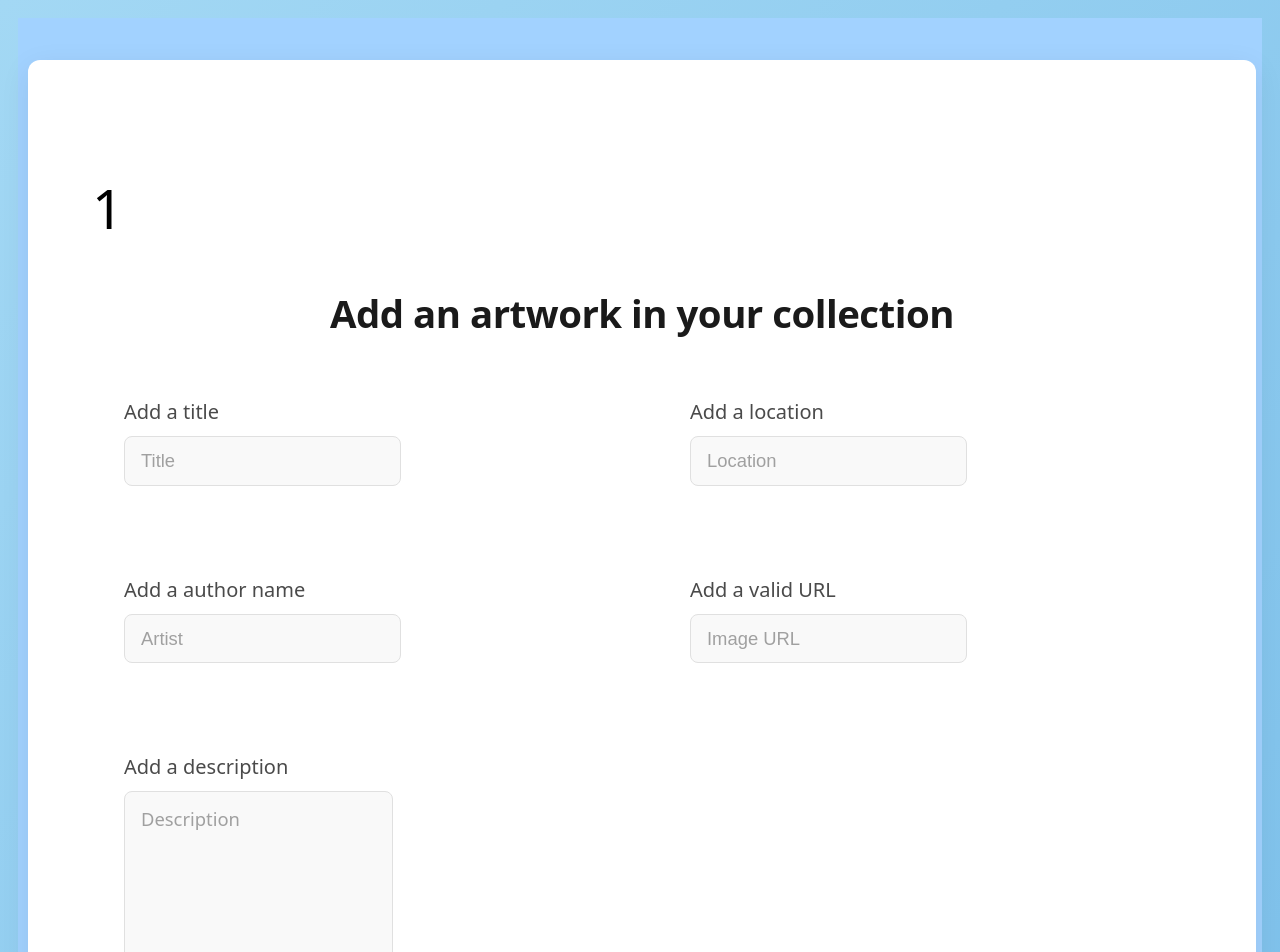
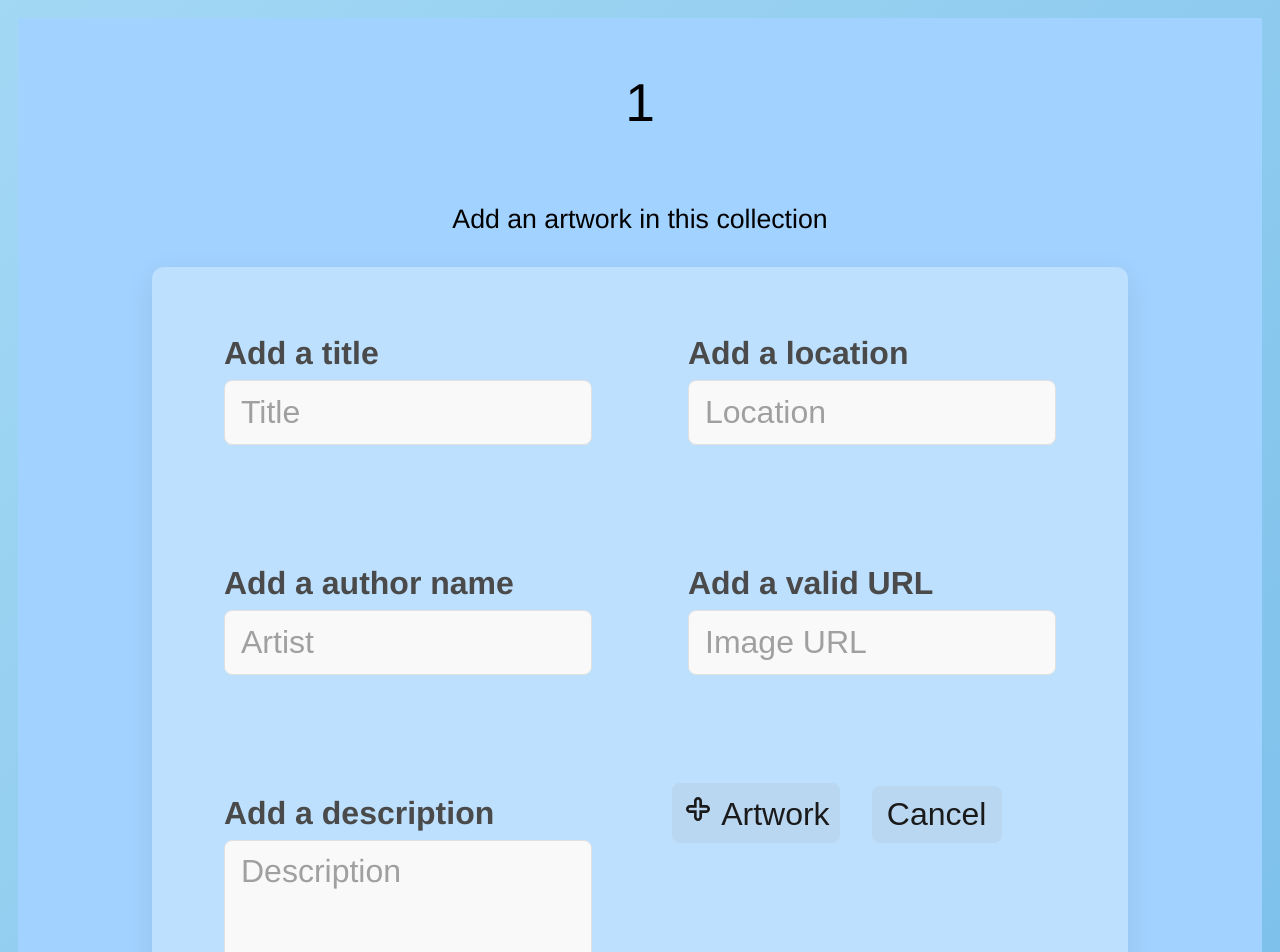
Before and after one commit to CarmenChapi/SE-Exhibition-Curation-Platform-FE, a React (Vite) app in the folder appFE/: page /home/collections/1/1/add in a window 1280 px wide. Shown: the top 952 px of the page. Built offline with nearby package versions, Linux system fonts and the light colour scheme; no server answers.

Commit message:
this commit will add improvement about the visual of the My galleries pages

```diff
--- a/appFE/src/App.css
+++ b/appFE/src/App.css
@@ -1,34 +1,14 @@
 .collection-add-main {
-  max-width: auto;
+  width: 100%;
+  max-width: 70vw;
   margin: 2rem auto;
   padding: 2.5rem;
-  background-color: #ffffff;
+  background-color: #bde0fe;
   border-radius: 12px;
   box-shadow: 0 8px 30px rgba(0, 0, 0, 0.08);
-  font-family: system-ui, -apple-system, sans-serif;
+    font-size: 2rem;
+  font-weight: 600;
 }
-.collection-add-main h3 {
-  margin-top: 0;
-  margin-bottom: 2rem;
-  color: #1a1a1a;
-  font-size: 1.5rem;
-  font-weight: 600;
-  text-align: center;
-  letter-spacing: -0.5px;
-}
-.artwork-form {
-  display: flex;
-  flex-direction: column;
-  gap: 1.5rem;
-}
-
-@media (min-width: 900px) {
-  .collection-add-main {
-    max-width: 1100px;
-    width: min(95%, 1100px);
-    padding: 4rem;
-  }
-
   .artwork-form {
     width: 100%;
     max-width: 100%;
@@ -38,42 +18,9 @@
   }
 
   .artwork-form .form-row {
-    margin-bottom: 0;
+    margin-bottom: 2rem;
   }
 
-  .artwork-form textarea {
-    grid-column: 1 / -1;
-    min-height: 180px;
-  }
-
-  .btn-add {
-    width: fit-content;
-    grid-column: 1 / -1;
-    justify-self: end;
-    margin-top: 1.5rem;
-    padding: 1.2rem 1.6rem;
-  }
-
-  .collection-add-main h3 {
-    font-size: 3rem;
-  }
-
-  .artwork-form label {
-    font-size: 1.6rem;
-    line-height: 1.6;
-  }
-
-  .artwork-form input[type="text"],
-  .artwork-form textarea,
-  .btn-add {
-    font-size: 1.4rem;
-  }
-
-  .artwork-form input[type="text"],
-  .artwork-form textarea {
-    padding: 1.1rem 1.3rem;
-  }
-}
 
 /* Contenedor principal en cuadrícula responsiva */
 .collections-grid {
@@ -88,7 +35,7 @@
 /* La tarjeta individual */
 .collection-card,
 .collection-card2 {
-   background-color: #bad7f1;
+   background-color: #bde0fe;
   overflow: hidden; /* Corta las esquinas de la imagen si sobresale */
   box-shadow: 0 4px 15px rgba(0, 0, 0, 0.05);
   transition: transform 0.3s ease, box-shadow 0.3s ease;
@@ -107,10 +54,11 @@
   gap: 0;
   margin-top: 100px;
   margin-bottom: 60px;
+     background-color: #bad7f1;
 }
 
 .collection-card:hover {
-  transform: translateY(-5px); /* Flota un poco al pasar el ratón */
+ /* // transform: translateY(-5px); Flota un poco al pasar el ratón */
   box-shadow: 0 10px 25px rgba(0, 0, 0, 0.1);
 }
 
@@ -165,15 +113,15 @@
   margin: 10px 0;
   color: #1a1a1a;
    padding: 0;
-  background: #bad7f1;
+  background: #bde0fe;
   text-transform: capitalize; /* Pone la primera letra en mayúscula */
 }
 
 /* Botón principal de añadir */
-.btn-add-art {
+.btn-add-art, .btn-add {
   width: auto;
   padding: 10px;
-  background: #bad7f1; /* Negro para mantener el estilo minimalista */
+  background: #bde0fe; /* Negro para mantener el estilo minimalista */
   color: #1a1a1a;
   border: none;
   border-radius: 8px;
@@ -181,12 +129,18 @@
   cursor: pointer;
   transition: background 0.2s;
 }
+.btn-add{
+   background: #bad7f1;
+}
+btn-add-art:hover,.btn-add:hover {
+    transform: scale(1.09);  /* Agranda la imagen un 5% para que se note el "click" */
+  opacity: 0.5;
+  /* transform: translateY(-10px); */
+  background-color: #bde0fe;
+  box-shadow: 0 6px 14px rgba(0, 0, 0, 0.14);
+}
 
-.btn-add-art:hover {
-  background: #a2d2ff;
-    transform: translateY(-2px);
 
-}
 
 .button-group {
   display: flex;
@@ -195,7 +149,9 @@
   margin: 5px;
   max-width: 100%;
 }
-
+.button-group.hover {
+  transform: translateY(-0.2px);
+}
 .label {
   text-align: center;
 }
@@ -411,7 +367,7 @@ input[type="checkbox"] {
 .share-container {
   text-align: center;
   margin: 5rem;
-  background-color:#bad7f1;
+  background-color:#bde0fe;
   border-radius: 5px;
      padding: 6px 10px;
      max-width: 100%;
@@ -510,25 +466,15 @@ input[type="checkbox"] {
   margin-bottom: 1rem;
 }
 
-
-/* .artwork-form textarea {
-  height: max-content;
-  width: 100%;
-  padding: 0.5rem;
-  border-radius: 4px;
-  border: 1px solid #ccc;
-  box-sizing: border-box;
-  margin-left: 1rem;
-} */
-
 /* Filas del formulario (Label + Input) */
 .form-row label {
   display: flex;
   flex-direction: column;
   gap: 0.5rem;
+  width: 100%;
   color: #4a4a4a;
-  font-size: 0.85rem;
-  font-weight: 500;
+  font-size: 2rem;
+  font-weight: 600;
 }
 
 /* Inputs y Textarea comunes */
@@ -539,7 +485,7 @@ input[type="checkbox"] {
   border: 1px solid #e0e0e0;
   border-radius: 8px;
   background-color: #f9f9f9;
-  font-size: 0.95rem;
+  font-size: 2rem;
   color: #333333;
   transition: all 0.2s ease-in-out;
   box-sizing: border-box; /* Evita que el padding deforme el ancho */
@@ -562,58 +508,15 @@ input[type="checkbox"] {
 
 /* Altura fija y comportamiento del Textarea */
 .artwork-form textarea {
-  height: 120px;
+  height: 140px;
   resize: vertical; /* Permite estirar solo hacia abajo */
   font-family: inherit; /* Hereda la fuente del input */
 }
 
-/* Botón de añadir */
-.btn-add {
-  margin-top: 0.5rem;
-  padding: 1rem;
-  background-color: #1a1a1a; /* Estilo minimalista obscuro */
-  color: #ffffff;
-  border: none;
-  border-radius: 8px;
-  font-size: 1rem;
-  font-weight: 600;
-  cursor: pointer;
-  transition: background-color 0.2s ease, transform 0.1s ease;
-}
 
-/* Estados del botón */
-.btn-add:hover {
-  background-color: #333333;
-}
 
-.btn-add:active {
-  transform: scale(0.98); /* Pequeño efecto de pulsación */
-}
 
-@media (min-width: 900px) {
-  .collection-add-main h3 {
-    font-size: 2.4rem;
-    line-height: 1.2;
-  }
 
-  .artwork-form label {
-    font-size: 1.25rem;
-  }
-
-  .artwork-form input[type="text"],
-  .artwork-form textarea,
-  .btn-add {
-    font-size: 1.15rem;
-  }
-
-  .artwork-form textarea {
-    line-height: 1.5;
-  }
-
-  .btn-add {
-    padding: 1.1rem 1.2rem;
-  }
-}
 
 .error-wrapper {
   min-height: calc(100vh - 4rem);
@@ -786,4 +689,36 @@ input[type="checkbox"] {
   margin: 2px;
   max-width: 90%;
 }
+ .collection-add-main {
+  margin: 0;
+  padding: 0;
+  border-radius: 8px;
+  font-size: 1.25rem;
+  max-width: 100%;
 }
+.artwork-form {
+    margin-bottom: 0;
+    padding: 0.1;
+    margin:0.1;
+      display: flex;
+  flex-direction: column;
+  gap: 16px;
+  }
+
+.form-row label {
+  gap: 0.1rem;
+  font-size: 1rem;
+
+}
+  .artwork-form label {
+    font-size: 1rem;
+  }
+
+.artwork-form input[type="text"],
+.artwork-form textarea {
+  padding: 0.3rem 0.2rem;
+  font-size: 1.25rem;
+
+}
+
+}
--- a/appFE/src/components/AddToCollection.jsx
+++ b/appFE/src/components/AddToCollection.jsx
@@ -1,12 +1,17 @@
-import { useState } from "react";
-import { addArtwork } from "../utils/api";
+import { useEffect, useState, useContext } from "react";
+import { getArtworksByCollection, addArtwork } from "../utils/api";
+import { UserContext } from "../context/UserContext";
 import { useParams } from "react-router-dom";
+import BackControl from "./BackControl";
+import Footer from "./Footer";
 import ErrorPage from "./ErrorPage";
+import { TiPlusOutline } from "react-icons/ti";
 import { Link } from "react-router-dom";
 import { useNavigate } from "react-router-dom";
 
-const AddToCollection = () => {
+const AddToCollection = ({}) => {
   const { collectionId, nameCollection } = useParams();
+  const {} = useParams();
   const [error, setError] = useState(null);
   const [newArtwork, setNewArtwork] = useState({
     title: "",
@@ -16,8 +21,8 @@ const AddToCollection = () => {
     image_url: "",
   });
 
+  const { userCx } = useContext(UserContext);
   const navigate = useNavigate();
-
 
   const handleAddArtwork = (e) => {
     e.preventDefault();
@@ -26,7 +31,7 @@ const AddToCollection = () => {
     // const artworkToAdd = { ...newArtwork, id_collection: collectionId };
 
     addArtwork(collectionId, newArtwork)
-      .then(() => {
+      .then((addedArtwork) => {
         setNewArtwork({
           title: "",
           location: "",
@@ -34,28 +39,31 @@ const AddToCollection = () => {
           description: "",
           image_url: "",
         });
-            navigate(
-      `/home/collections/${nameCollection}/${collectionId}`,
-    );
+        navigate(`/home/collections/${nameCollection}/${collectionId}`);
       })
       .catch((err) => setError(err));
+  };
+
+  const handleCancel = () => {
+    navigate(`/home/collections/${nameCollection}/${collectionId}`);
   };
 
   if (error) return <ErrorPage errorMsg={`Error: ${error.message}`} />;
   return (
     <>
-      <section className="collection-add-main">
-      <Link to={`/home/collections/${nameCollection}/${collectionId}`} className="link-menu">
-      <h2>{nameCollection}</h2>
-  </Link>
-
+      <div>
+        <Link
+          to={`/home/collections/${nameCollection}/${collectionId}`}
+          className="link-menu"
+        >
+          <h2>{nameCollection}</h2>
+        </Link>
+      </div>
 
       {/* 🔹 Add new artwork */}
 
-
-
-        <h3>Add an artwork in your collection</h3>
-
+      <h3>Add an artwork in this collection</h3>
+      <section className="collection-add-main">
         <form className="artwork-form">
           <div className="form-row">
             <label>
@@ -121,14 +129,17 @@ const AddToCollection = () => {
               />
             </label>
           </div>
+          <div className="main-menu">
 
           <button type="button" className="btn-add" onClick={handleAddArtwork}>
-            Add a new artwork
+               <TiPlusOutline /> Artwork
           </button>
+            <button type="button" className="btn-add" onClick={handleCancel}>
+            Cancel
+          </button>
+          </div>
         </form>
       </section>
-
-
     </>
   );
 };
--- a/appFE/src/components/ArtworkDetail.jsx
+++ b/appFE/src/components/ArtworkDetail.jsx
@@ -6,15 +6,17 @@ import ErrorPage from "./ErrorPage";
 import UserProfile from "./UserProfile";
 import MenuCollections from "./MenuCollections";
 import { MdOutlineImageNotSupported } from "react-icons/md";
+import { useNavigate } from "react-router-dom";
 
 const ArtworkDetail = () => {
-  const { artworkId } = useParams();
+  const { collectionId, nameCollection,artworkId } = useParams();
 
   const [isLoading, setIsLoading] = useState(true);
   const [artwork, setArtwork] = useState([]);
   const [error, setError] = useState(null);
   const [updatedArtwork, setUpdatedArtwork] = useState({});
   const [editing, setEditing] = useState(false);
+    const navigate = useNavigate();
 
   useEffect(() => {
     const fetchArtworkById = () => {
@@ -76,6 +78,10 @@ const ArtworkDetail = () => {
       .catch((err) => console.error("Error updating artwork:", err));
   };
 
+  const handleBack = () => {
+    console.log("Back");
+      navigate(`/home/collections/${nameCollection}/${collectionId}`);
+  }
 
 
   if (isLoading) return <h3 className="loading">Loading Detail...</h3>;
@@ -197,9 +203,14 @@ const ArtworkDetail = () => {
               <strong>Description:</strong>{" "}
               {artwork.description ? artwork.description : "Unknown"}
             </p>
+            <div>
             <button className="btn-back description-artwork" onClick={handleEdit}>
               Edit
             </button>
+               <button className="btn-back description-artwork" onClick={handleBack}>
+              ⬅ Back
+            </button>
+            </div>
           </>
         )}
       </section>
```
Also changed, not shown: appFE/src/components/ListArtworks.jsx (+46 -41 lines).
